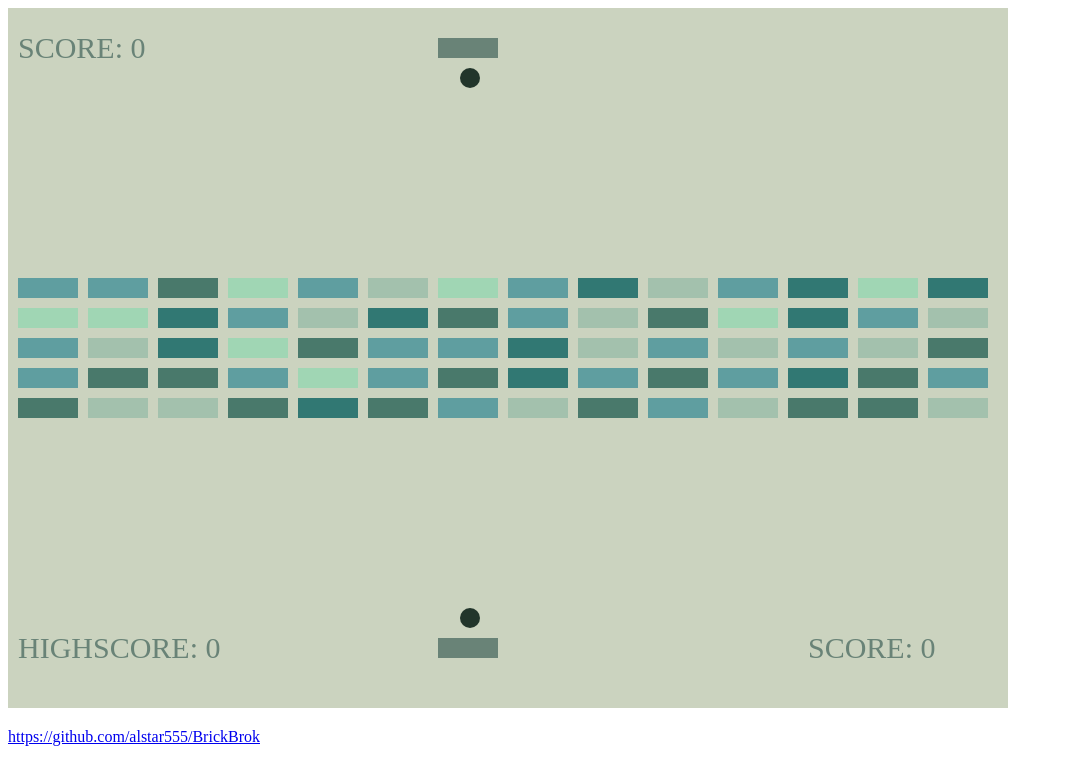
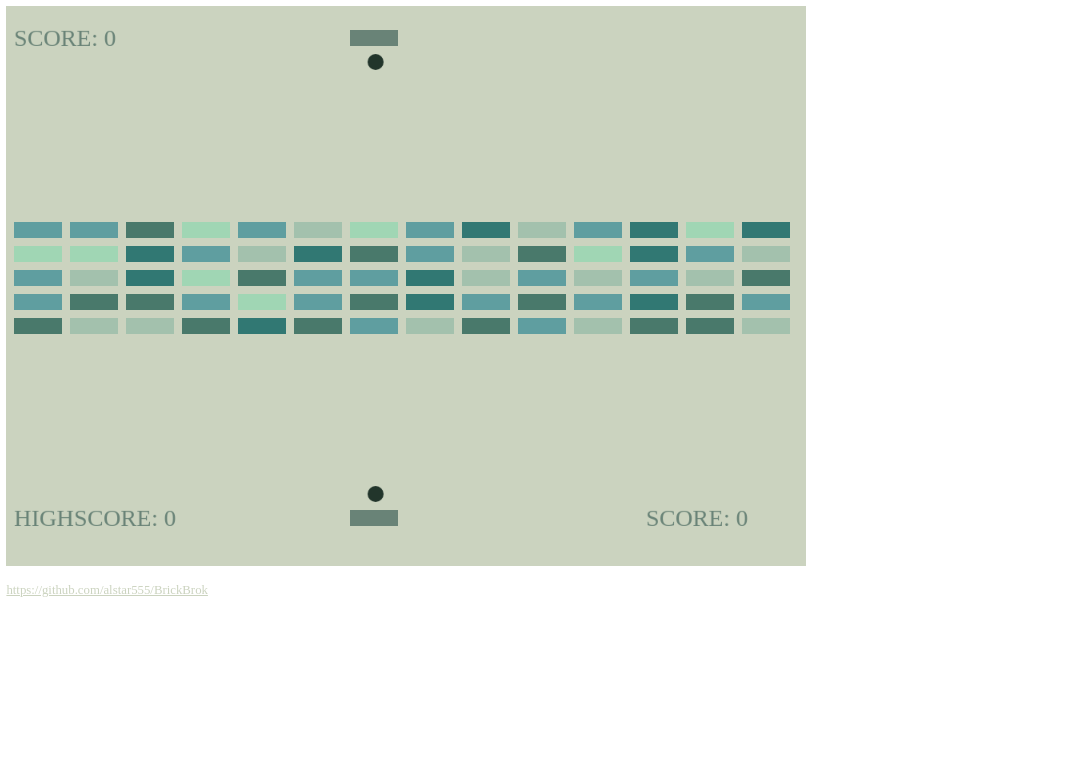
Before and after one commit to alstar555/BrickBrok, a plain HTML site: page index.html in a window 1280 px wide. Shown: the whole page, without its empty margins (0-1065 px from the left). Drawn offline with Linux system fonts and the light colour scheme.

Commit message:
zoom screen

```diff
--- a/index.html
+++ b/index.html
@@ -11,6 +11,6 @@
     <script src="script.js"></script>
 </body>
 <p>
-    <a href="https://github.com/alstar555/BrickBrok">https://github.com/alstar555/BrickBrok</a>
+    <a href="https://github.com/alstar555/BrickBrok" style="color: #a8b69498">https://github.com/alstar555/BrickBrok</a>
 </p>
 </html>
--- a/script.js
+++ b/script.js
@@ -1,5 +1,7 @@
+//canvas
 var canvas = document.getElementById("canvas");
 var ctx = canvas.getContext("2d");
+document.body.style.zoom="80%"
 
 //constants
 const BRICK_WIDTH = 60;
@@ -157,7 +159,7 @@ function drawPlayer(player){
         }
         for(const b of gameBallList){
             if(Math.abs(player.y - b.y) == closest_ball){
-                player.x -= (player.x - b.x + 30)/PLAYER_SPEED;
+                player.x -= (player.x - b.x + 31)/PLAYER_SPEED;
                 break;
             }
         }
```
